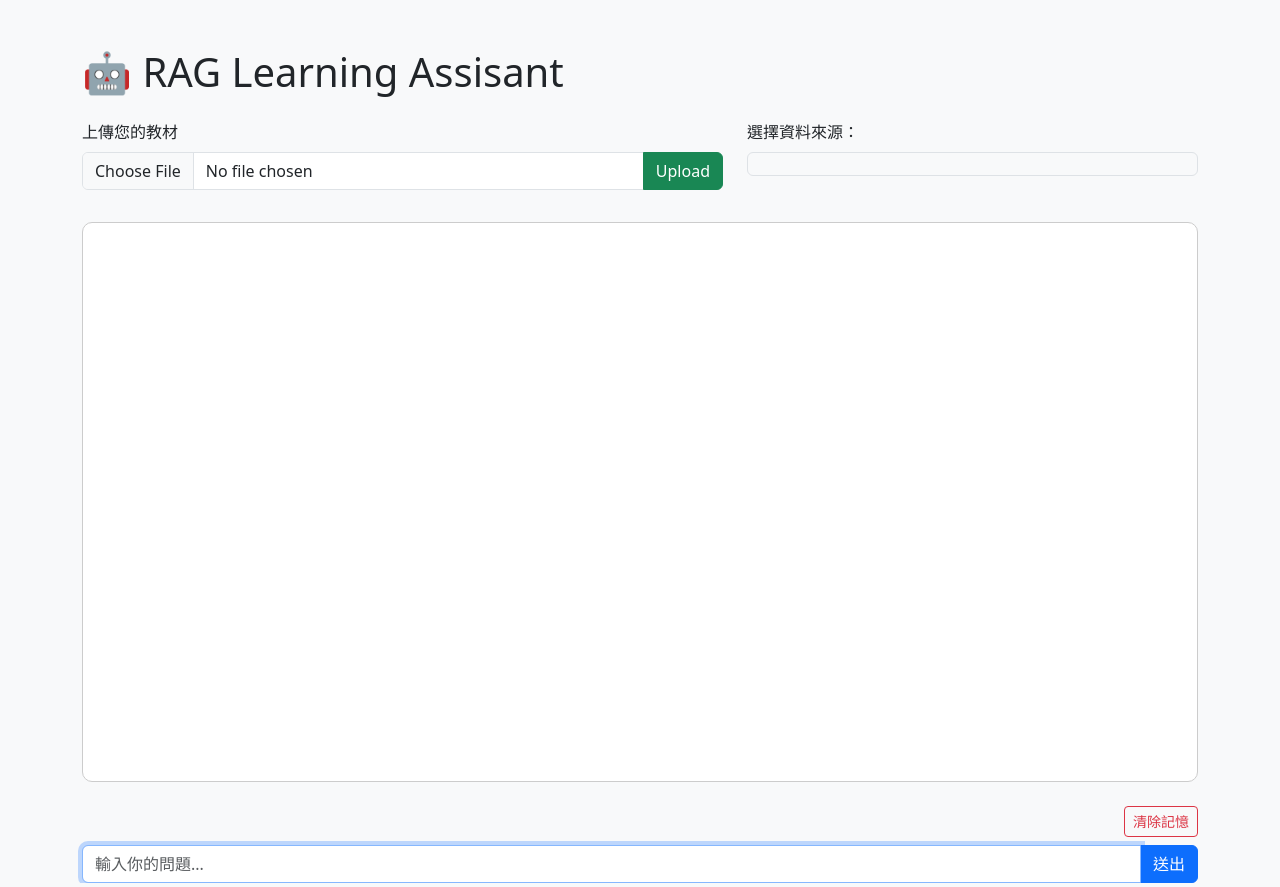
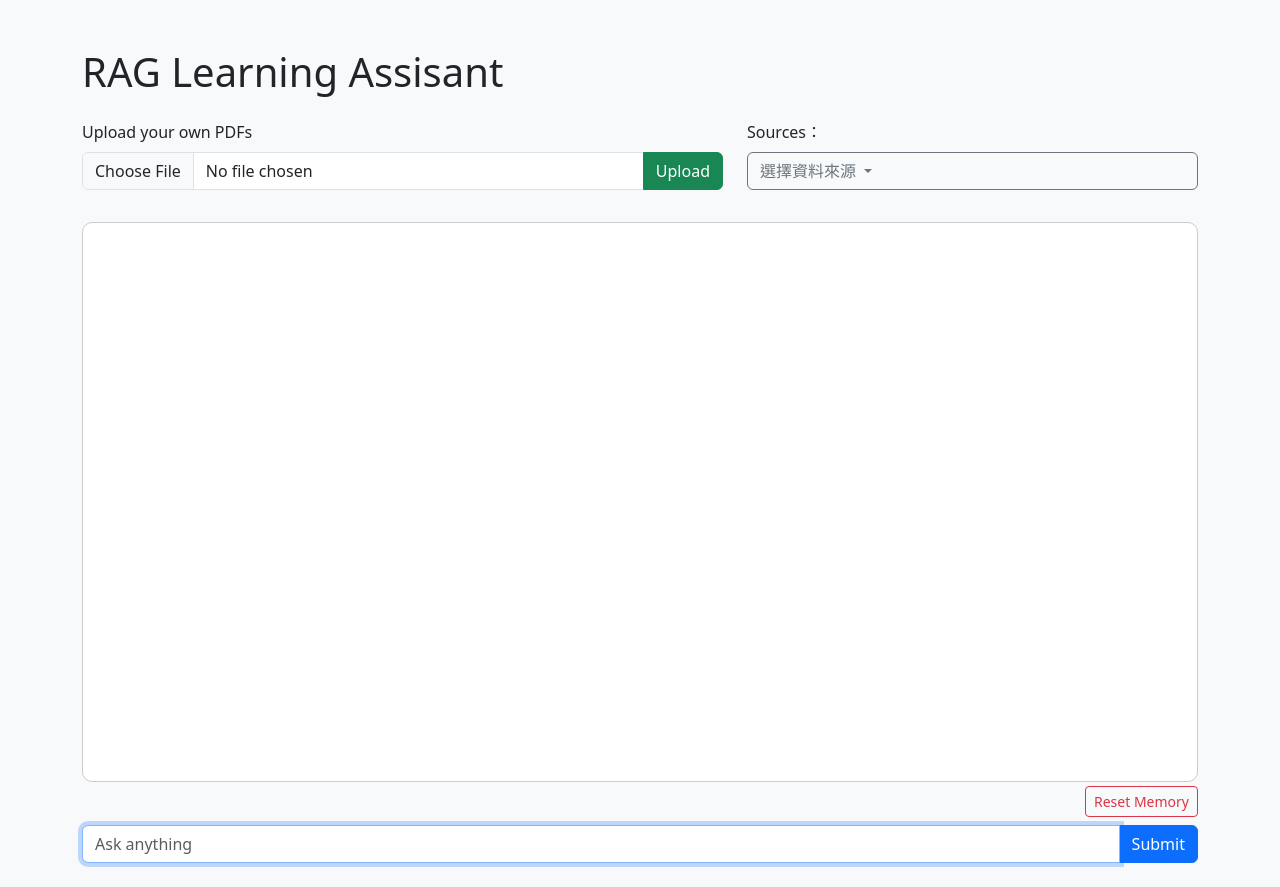
Before and after one commit to Moyuan0523/RAG_learning_assistant, a Flask app: page / in a window 1280 px wide. Run offline with Flask 3, Linux system fonts and the light colour scheme; some libraries are stand-ins or nearby versions.

Commit message:
Update index.html

```diff
--- a/templates/index.html
+++ b/templates/index.html
@@ -34,12 +34,13 @@
     </style>
 </head>
 <body class="bg-light">
+<!-- Informations on the top section -->
 <div class="container mt-5">
-    <h1 class="mb-4">🤖 RAG Learning Assisant</h1>
+    <h1 class="mb-4">RAG Learning Assisant</h1>
     <div class="row mb-4">
         <div class="col-md-7">
             <form id="upload-form" enctype="multipart/form-data">
-                <label for="pdf-file" class="form-label">上傳您的教材</label>
+                <label for="pdf-file" class="form-label">Upload your own PDFs</label>
                 <div class="input-group">
                     <input type="file" class="form-control" id="pdf-file" name="file" accept=".pdf" required> <br>
                     <button type="submit" class="btn btn-success">Upload</button>
@@ -48,15 +49,23 @@
             </form>
         </div>
         <div class="col-md-5">
-                <div class="mb-2">
-            <label for="source-filter" class="form-label">選擇資料來源：</label>
-            <div id="source-checkboxes" class="form-check d-flex flex-column gap-1 border rounded p-2" style="max-height: 180px; overflow-y: auto;">
-                <!-- JavaScript 動態填入 checkbox -->
+            <div class="mb-2">
+                <label for="source-filter" class="form-label">Sources：</label>
+                <div class="dropdown">
+                    <button class="btn btn-outline-secondary dropdown-toggle w-100 text-start" type="button" data-bs-toggle="dropdown" aria-expanded="false">
+                        選擇資料來源
+                    </button>
+                    <div class="dropdown-menu w-100 p-2" style="max-height: 180px; overflow-y: auto;">
+                        <div id="source-checkboxes" class="d-flex flex-column gap-1">
+                            <!-- JavaScript 動態填入 checkbox -->
+                        </div>
+                    </div>
+                </div>
             </div>
-        </div>
         </div>
     </div>
 
+    <!-- Chatbox -->
     <div class="chat-box mb-4" id="chat-box">
         {% for msg in memory %}
             {% if msg.role == "user" %}
@@ -89,15 +98,13 @@
         {% endfor %}
     </div>
 
-    <div class="d-flex justify-content-end mb-2">
-        <button id="reset-btn" class="btn btn-outline-danger btn-sm">清除記憶</button>
-    </div>
-
-
-    <form id="chat-form">
+    <form id="chat-form" class="mb-4" style="margin-top: -20px;">
+        <div class="d-flex justify-content-end mb-2">
+            <button id="reset-btn" class="btn btn-outline-danger btn-sm">Reset Memory</button>
+        </div>
         <div class="input-group">
-            <input type="text" class="form-control" id="query" placeholder="輸入你的問題..." required autofocus>
-            <button type="submit" class="btn btn-primary">送出</button>
+            <input type="text" class="form-control" id="query" placeholder="Ask anything" required autofocus>
+            <button type="submit" class="btn btn-primary">Submit</button>
         </div>
     </form>
 </div>
```
Also changed, not shown: 1 other file.
